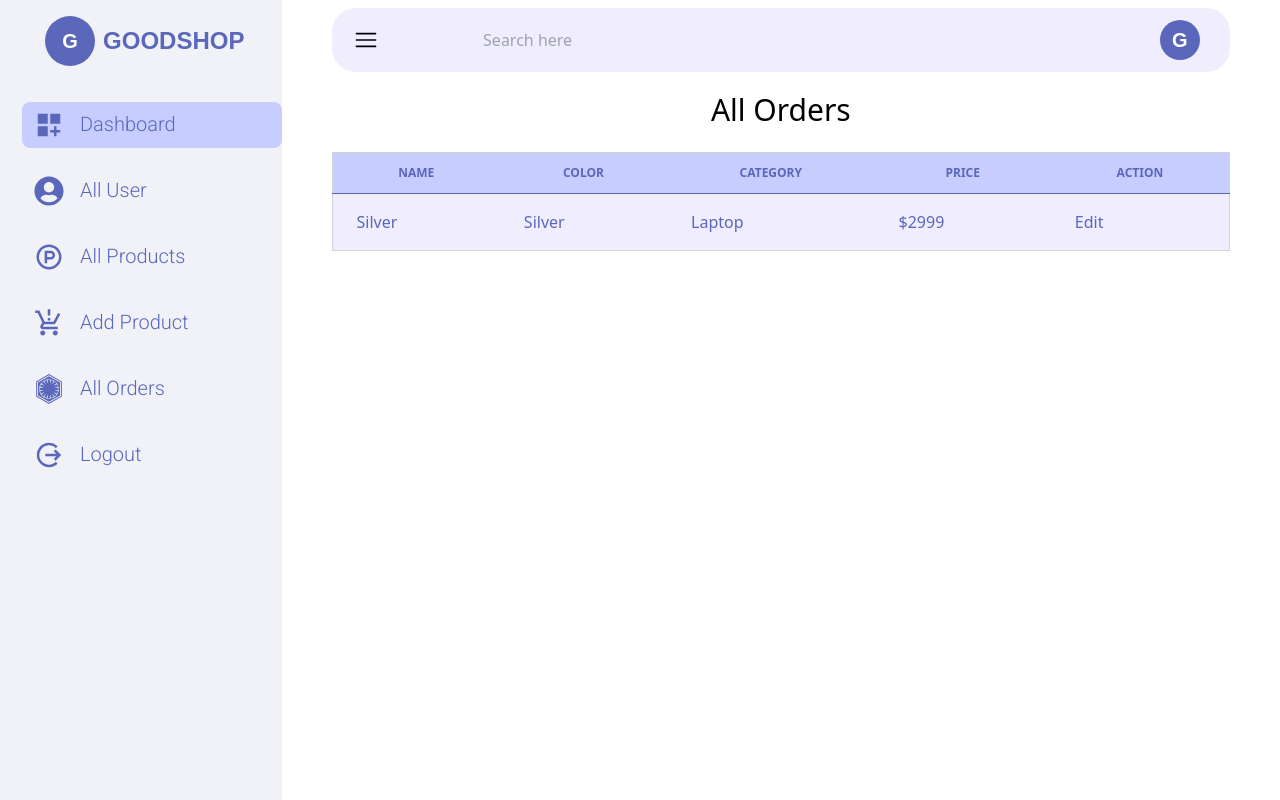
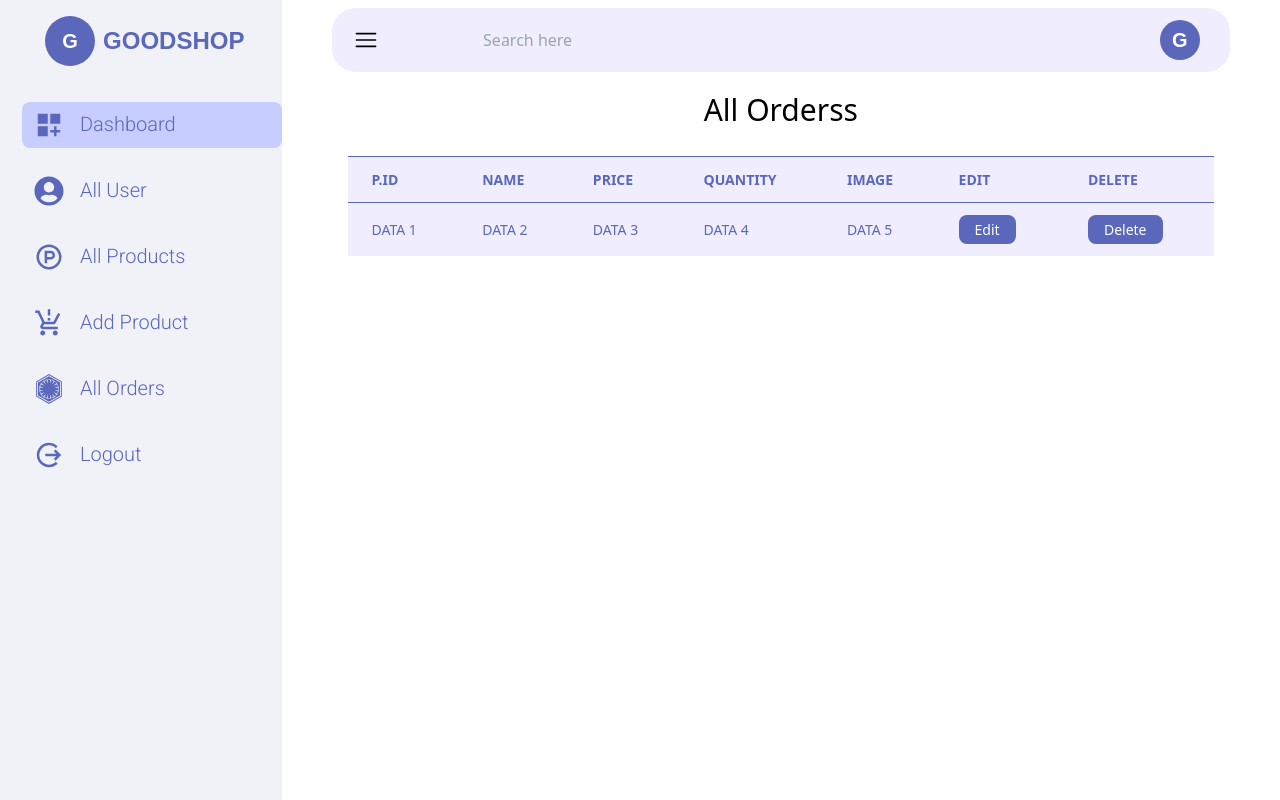
Before and after one commit to mudassirarif17/ecommerce-react, a React (Vite) app: page /all_orders in a window 1280 px wide. Built offline with nearby package versions, Linux system fonts and the light colour scheme; a web font is replaced by a local one.

Commit message:
dashboard is completed

```diff
--- a/src/dashboard/AllOrders.jsx
+++ b/src/dashboard/AllOrders.jsx
@@ -5,50 +5,41 @@ const AllOrders = () => {
   return (
     <>
       <Dashboard>
-        <h1 className='text-center font-light text-3xl my-3'>All Orders</h1>
-
-        <div className='my-table w-[90%] flex justify-center items-center overflow-x-auto'>
-          <table class="border-collapse border border-gray-300 default-width-right my-3 ">
-            <thead className="text-xs text-[#5A67BA] uppercase bg-[#C7CEFF] dark:text-white">
-              <tr>
-                <th scope="col" className="px-1 py-3">
-                  name
-                </th>
-                <th scope="col" className="px-6 py-3">
-                  Color
-                </th>
-                <th scope="col" className="px-6 py-3">
-                  Category
-                </th>
-                <th scope="col" className="px-6 py-3">
-                  Price
-                </th>
-                <th scope="col" className="px-6 py-3">
-                  Action
-                </th>
+      <h1 className='text-center font-light text-3xl my-3'>All Orderss</h1>
+        <div className="w-[90%] mx-auto p-4">
+          <div className="overflow-x-auto">
+            <table className="min-w-full bg-white">
+              <thead>
+                <tr className="w-full bg-[#F0EDFF] text-[#5A67BA] border-t border-[#5A67BA] uppercase text-sm leading-normal">
+                  <th className="py-3 px-6 text-left">P.Id</th>
+                  <th className="py-3 px-6 text-left">Name</th>
+                  <th className="py-3 px-6 text-left">Price</th>
+                  <th className="py-3 px-6 text-left">Quantity</th>
+                  <th className="py-3 px-6 text-left">Image</th>
+                  <th className="py-3 px-6 text-left">Edit</th>
+                  <th className="py-3 px-6 text-left">Delete</th>
                 </tr>
               </thead>
-            <tbody>
-              <tr className="bg-[#F0EDFF] text-[#5A67BA] border-t border-[#5A67BA] ">
-              <td className="px-6 py-4">
-                  Silver
+              <tbody className="bg-gray-200 text-gray-600  text-sm font-light">
+              <tr className="w-full bg-[#F0EDFF] text-[#5A67BA] border-t border-[#5A67BA] uppercase text-sm leading-normal">
+                  <td className="py-3 px-6 text-left">Data 1</td>
+                  <td className="py-3 px-6 text-left">Data 2</td>
+                  <td className="py-3 px-6 text-left">Data 3</td>
+                  <td className="py-3 px-6 text-left">Data 4</td>
+                  <td className="py-3 px-6 text-left">Data 5</td>
+                  <td className="py-3 px-6 text-left">
+                  <button className='bg-[#5A67BA] text-white px-4 py-1 rounded-lg font-medium active:bg-[#5A45BA] mr-1'>Edit</button>
                   </td>
-                <td className="px-6 py-4">
-                  Silver
-                </td>
-                <td className="px-6 py-4">
-                  Laptop
-                </td>
-                <td className="px-6 py-4">
-                  $2999
-                </td>
-                <td className="px-6 py-4">
-                  <a href="#" className="font-medium hover:underline">Edit</a>
+                  <td className="py-3 px-6 text-left">
+                  <button className='bg-[#5A67BA] text-white px-4 py-1 rounded-lg font-medium active:bg-[#5A45BA] mr-1'>Delete</button>
                   </td>
                 </tr>
+
               </tbody>
             </table>
           </div>
+        </div>
+
       </Dashboard>
     </>
   );
--- a/src/dashboard/AllProducts.jsx
+++ b/src/dashboard/AllProducts.jsx
@@ -4,9 +4,43 @@ import Dashboard from './Dashboard'
 const AllProducts = () => {
   return (
     <>
-        <Dashboard>
-            AllProducts
-        </Dashboard>
+      <Dashboard>
+      <h1 className='text-center font-light text-3xl my-3'>All Products</h1>
+        <div className="w-[90%] mx-auto p-4">
+          <div className="overflow-x-auto">
+            <table className="min-w-full bg-white">
+              <thead>
+                <tr className="w-full bg-[#F0EDFF] text-[#5A67BA] border-t border-[#5A67BA] uppercase text-sm leading-normal">
+                  <th className="py-3 px-6 text-left">P.Id</th>
+                  <th className="py-3 px-6 text-left">Name</th>
+                  <th className="py-3 px-6 text-left">Price</th>
+                  <th className="py-3 px-6 text-left">Quantity</th>
+                  <th className="py-3 px-6 text-left">Image</th>
+                  <th className="py-3 px-6 text-left">Edit</th>
+                  <th className="py-3 px-6 text-left">Delete</th>
+                </tr>
+              </thead>
+              <tbody className="bg-gray-200 text-gray-600  text-sm font-light">
+              <tr className="w-full bg-[#F0EDFF] text-[#5A67BA] border-t border-[#5A67BA] uppercase text-sm leading-normal">
+                  <td className="py-3 px-6 text-left">Data 1</td>
+                  <td className="py-3 px-6 text-left">Data 2</td>
+                  <td className="py-3 px-6 text-left">Data 3</td>
+                  <td className="py-3 px-6 text-left">Data 4</td>
+                  <td className="py-3 px-6 text-left">Data 5</td>
+                  <td className="py-3 px-6 text-left">
+                  <button className='bg-[#5A67BA] text-white px-4 py-1 rounded-lg font-medium active:bg-[#5A45BA] mr-1'>Edit</button>
+                  </td>
+                  <td className="py-3 px-6 text-left">
+                  <button className='bg-[#5A67BA] text-white px-4 py-1 rounded-lg font-medium active:bg-[#5A45BA] mr-1'>Delete</button>
+                  </td>
+                </tr>
+
+              </tbody>
+            </table>
+          </div>
+        </div>
+
+      </Dashboard>
 
     </>
   )
--- a/src/dashboard/AllUser.jsx
+++ b/src/dashboard/AllUser.jsx
@@ -6,40 +6,40 @@ const AllUser = () => {
   return (
     <>
       <Dashboard>
-        <h1 className='text-center font-light text-3xl'>All Users</h1>
-        <div className='my-table w-[90%] h-[50vh] flex justify-center items-center overflow-x-auto'>
-          <table class="border-collapse border border-gray-300 default-width-right my-3 ">
+      <h1 className='text-center font-light text-3xl my-3'>All Users</h1>
+        <div className="w-[90%] mx-auto p-4">
+          <div className="overflow-x-auto">
+            <table className="min-w-full bg-white">
               <thead>
-              <tr className=''>
-                <th class="border border-gray-300 py-3">Name</th>
-                <th class="border border-gray-300 py-3">Email</th>
-                <th class="border border-gray-300 py-3">Password</th>
-                <th class="border border-gray-300 py-3">Image</th>
-                <th class="border border-gray-300 py-3">Status</th>
-                <th class="border border-gray-300 py-3">Date Of Joined</th>
-                <th class="border border-gray-300 py-3">Action</th>
+                <tr className="w-full bg-[#F0EDFF] text-[#5A67BA] border-t border-[#5A67BA] uppercase text-sm leading-normal">
+                  <th className="py-3 px-6 text-left">P.Id</th>
+                  <th className="py-3 px-6 text-left">Name</th>
+                  <th className="py-3 px-6 text-left">Price</th>
+                  <th className="py-3 px-6 text-left">Quantity</th>
+                  <th className="py-3 px-6 text-left">Image</th>
+                  <th className="py-3 px-6 text-left">Edit</th>
+                  <th className="py-3 px-6 text-left">Delete</th>
                 </tr>
               </thead>
-            <tbody>
-              <tr>
-                <td class="border border-gray-300 py-3 text-center">Indiana</td>
-                <td class="border border-gray-300 py-3 text-center">Indianapolis</td>
-                <td class="border border-gray-300 py-3 text-center">Indianapolis</td>
-                <td class="border border-gray-300 py-3 text-center">Indianapolis</td>
-                <td class="border border-gray-300 py-3 text-center">Indianapolis</td>
-                <td class="border border-gray-300 py-3 text-center">Indianapolis</td>
-                <td class="border border-gray-300 py-3 text-center">
+              <tbody className="bg-gray-200 text-gray-600  text-sm font-light">
+              <tr className="w-full bg-[#F0EDFF] text-[#5A67BA] border-t border-[#5A67BA] uppercase text-sm leading-normal">
+                  <td className="py-3 px-6 text-left">Data 1</td>
+                  <td className="py-3 px-6 text-left">Data 2</td>
+                  <td className="py-3 px-6 text-left">Data 3</td>
+                  <td className="py-3 px-6 text-left">Data 4</td>
+                  <td className="py-3 px-6 text-left">Data 5</td>
+                  <td className="py-3 px-6 text-left">
                   <button className='bg-[#5A67BA] text-white px-4 py-1 rounded-lg font-medium active:bg-[#5A45BA] mr-1'>Edit</button>
-                  <button className='bg-[#5A67BA] text-white px-4 py-1 rounded-lg font-medium active:bg-[#5A45BA]'>Delete</button>
+                  </td>
+                  <td className="py-3 px-6 text-left">
+                  <button className='bg-[#5A67BA] text-white px-4 py-1 rounded-lg font-medium active:bg-[#5A45BA] mr-1'>Delete</button>
                   </td>
                 </tr>
+
               </tbody>
             </table>
-
           </div>
-
-
-
+        </div>
 
       </Dashboard>
     </>
```
Lines whose indentation alone changed are shown as unchanged.
